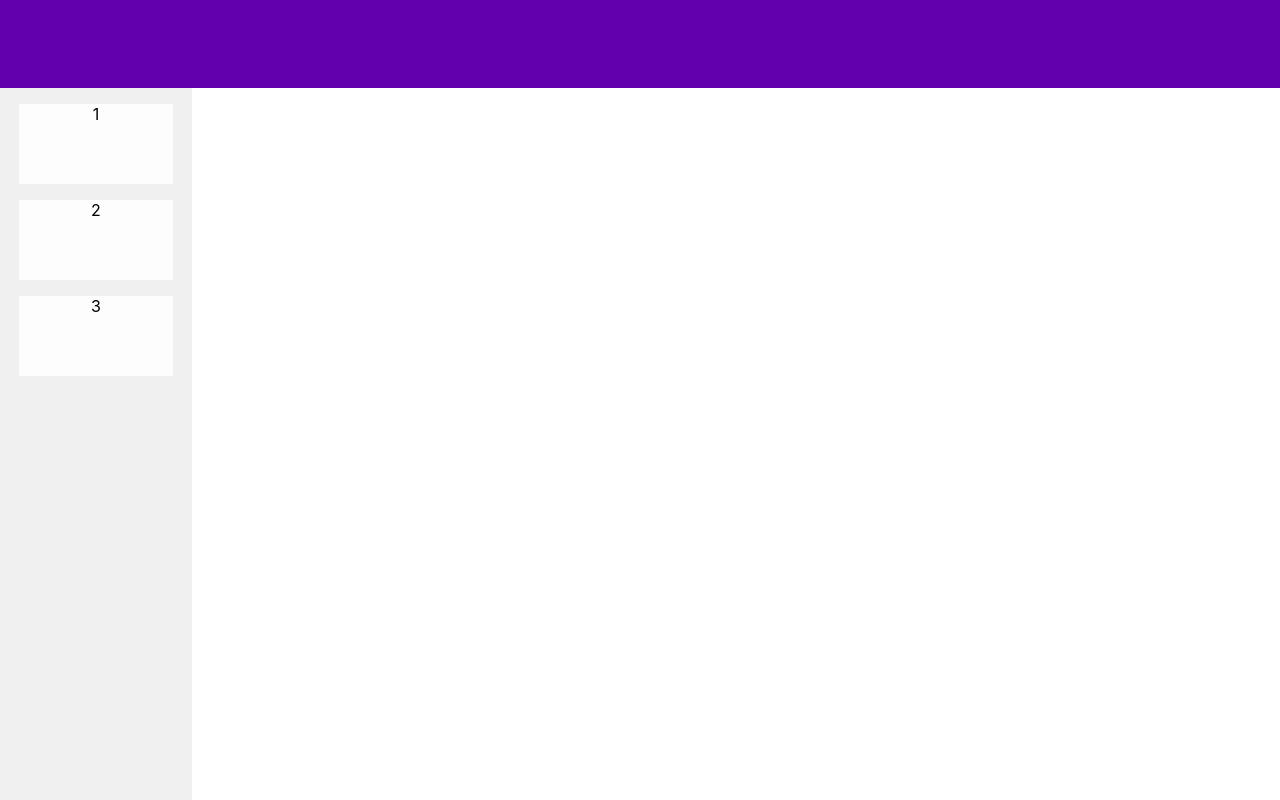
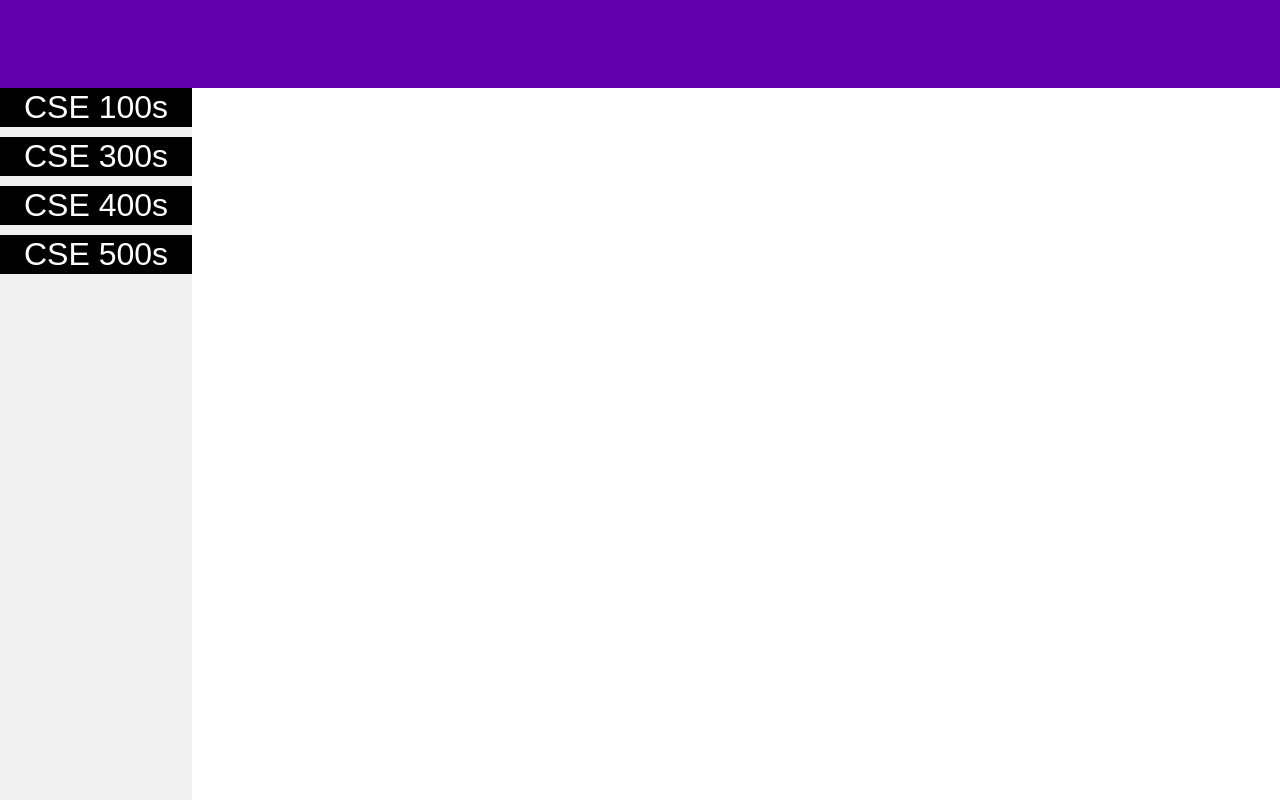
Before and after one commit to twang7310/rate-my-cse, a React (Create React App) app in the folder app/: page / in a window 1280 px wide. Built offline with nearby package versions, Linux system fonts and the light colour scheme.

Commit message:
Added level tab and its css onto sidebar

```diff
--- a/app/src/Homepage/Homepage-components.tsx
+++ b/app/src/Homepage/Homepage-components.tsx
@@ -23,10 +23,8 @@ export const Sidebar: React.FC<SidebarProps> = ( props: SidebarProps ) => {
 
 export const LevelTab: React.FC<{ classlevel: string }> = ({ classlevel }) => {
     return (
-        <div className="leveltab">
-            <p>
-                {classlevel}
-            </p>
-        </div>
+        <button className="leveltab">
+            {classlevel}
+        </button>
     );
 }
--- a/app/src/Homepage/Homepage.css
+++ b/app/src/Homepage/Homepage.css
@@ -19,10 +19,12 @@
 
 /* Classtab css */
 .leveltab {
-  background-color: rgba(255, 255, 255, 0.89);
-  height: 10%;
-  width: 80%;
   text-align: center;
-  margin: auto;
-  /* position: fixed; */
+  display: inline-block;
+  border: none;
+  background-color: black;
+  color: white;
+  width: 100%;
+  margin-bottom: 10px;
+  font-size: 4vh;
 }
--- a/app/src/Homepage/Homepage.tsx
+++ b/app/src/Homepage/Homepage.tsx
@@ -6,9 +6,10 @@ function App() {
     <div className="App">
       <Header/>
       <Sidebar>
-        <LevelTab classlevel='1'/>
-        <LevelTab classlevel='2'/>
-        <LevelTab classlevel='3'/>
+        <LevelTab classlevel='CSE 100s'/>
+        <LevelTab classlevel='CSE 300s'/>
+        <LevelTab classlevel='CSE 400s'/>
+        <LevelTab classlevel='CSE 500s'/>
       </Sidebar>
     </div>
   );
```
